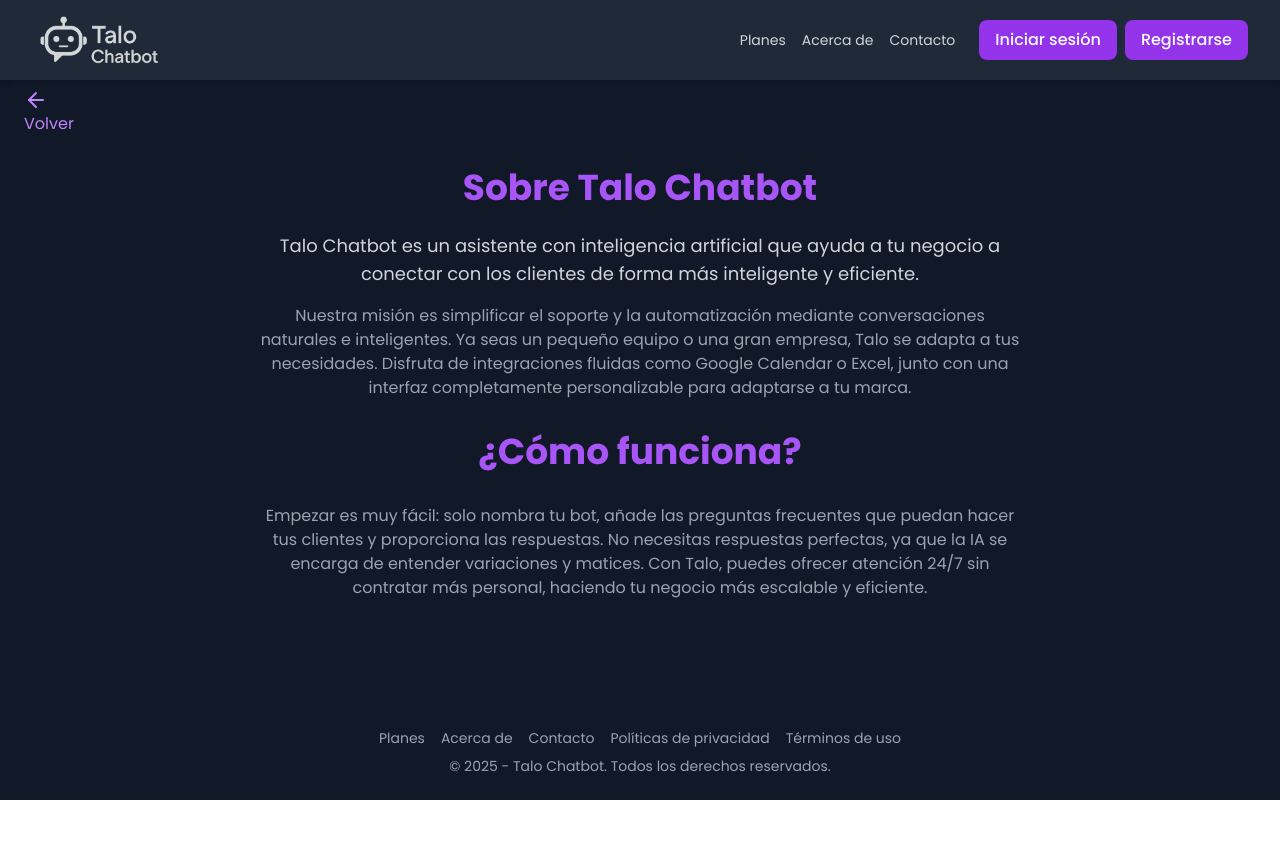
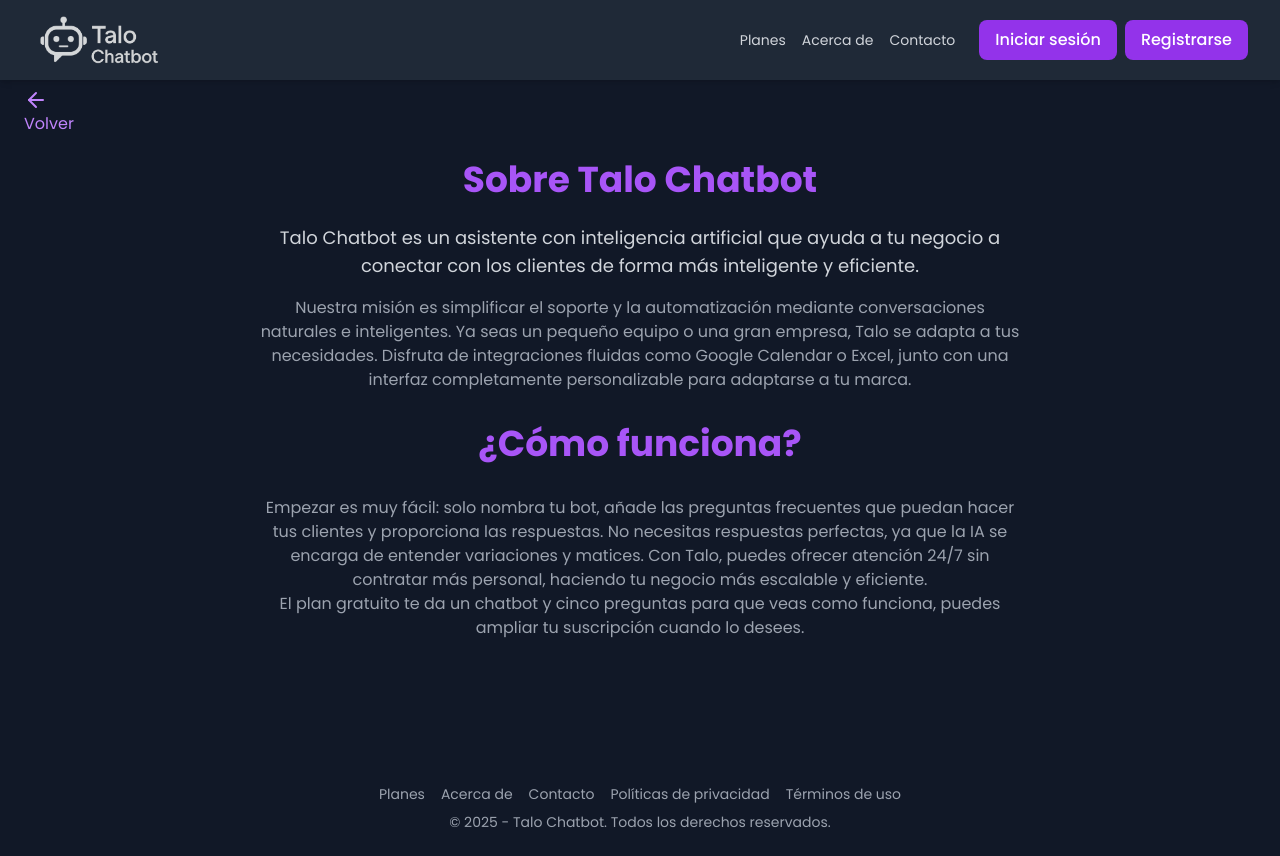
Before and after one commit to impa34/Saas, a React (Vite) app: page /about in a window 1280 px wide. Before the commit the page ends 800 px from the top, so only its background shows below. Built offline with nearby package versions, Linux system fonts and the light colour scheme.

Commit message:
improved landing page and solved some bugs

```diff
--- a/src/pages/About.jsx
+++ b/src/pages/About.jsx
@@ -25,24 +25,34 @@ function About() {
             Sobre Talo Chatbot
           </h1>
           <p className="text-lg text-gray-300 mb-4">
-  Talo Chatbot es un asistente con inteligencia artificial que ayuda a tu negocio
-  a conectar con los clientes de forma más inteligente y eficiente.
+            Talo Chatbot es un asistente con inteligencia artificial que ayuda a
+            tu negocio a conectar con los clientes de forma más inteligente y
+            eficiente.
           </p>
           <p className="text-gray-400 mb-6">
-  Nuestra misión es simplificar el soporte y la automatización mediante conversaciones naturales e inteligentes.
-  Ya seas un pequeño equipo o una gran empresa, Talo se adapta a tus necesidades.
-  Disfruta de integraciones fluidas como Google Calendar o Excel, junto con una interfaz completamente personalizable para adaptarse a tu marca.
+            Nuestra misión es simplificar el soporte y la automatización
+            mediante conversaciones naturales e inteligentes. Ya seas un pequeño
+            equipo o una gran empresa, Talo se adapta a tus necesidades.
+            Disfruta de integraciones fluidas como Google Calendar o Excel,
+            junto con una interfaz completamente personalizable para adaptarse a
+            tu marca.
           </p>
 
           <h1 className="text-4xl font-bold mb-6 text-purple-500 py-2 mt-2">
             ¿Cómo funciona?
           </h1>
           <p className="text-gray-400">
-  Empezar es muy fácil: solo nombra tu bot, añade las preguntas frecuentes que
-  puedan hacer tus clientes y proporciona las respuestas. No necesitas respuestas
-  perfectas, ya que la IA se encarga de entender variaciones y matices.
-  Con Talo, puedes ofrecer atención 24/7 sin contratar más personal, haciendo tu negocio
-  más escalable y eficiente.
+            Empezar es muy fácil: solo nombra tu bot, añade las preguntas
+            frecuentes que puedan hacer tus clientes y proporciona las
+            respuestas. No necesitas respuestas perfectas, ya que la IA se
+            encarga de entender variaciones y matices. Con Talo, puedes ofrecer
+            atención 24/7 sin contratar más personal, haciendo tu negocio más
+            escalable y eficiente.
+          </p>
+          <p className="text-gray-400 mb-6">
+            El plan gratuito te da un chatbot y
+            cinco preguntas para que veas como funciona, puedes
+            ampliar tu suscripción cuando lo desees.
           </p>
         </div>
       </div>
```
Lines whose indentation alone changed are shown as unchanged.
